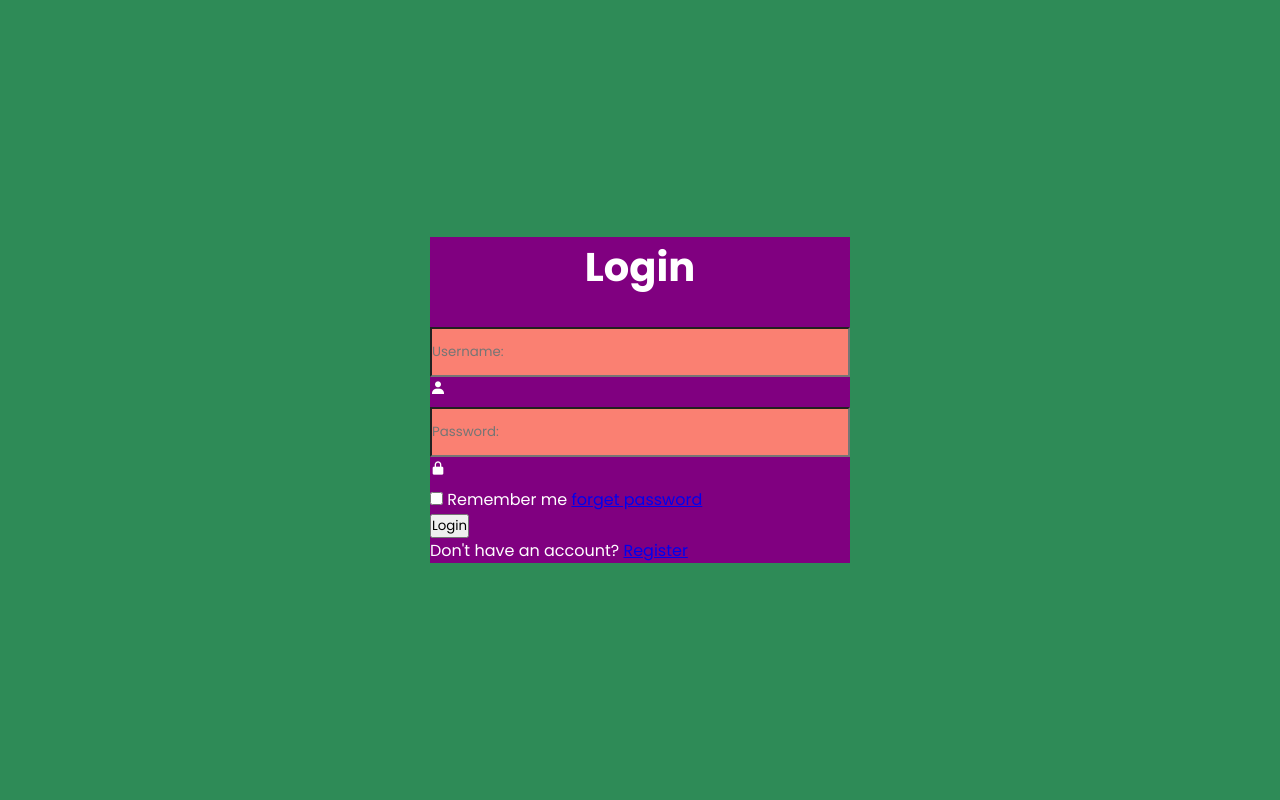
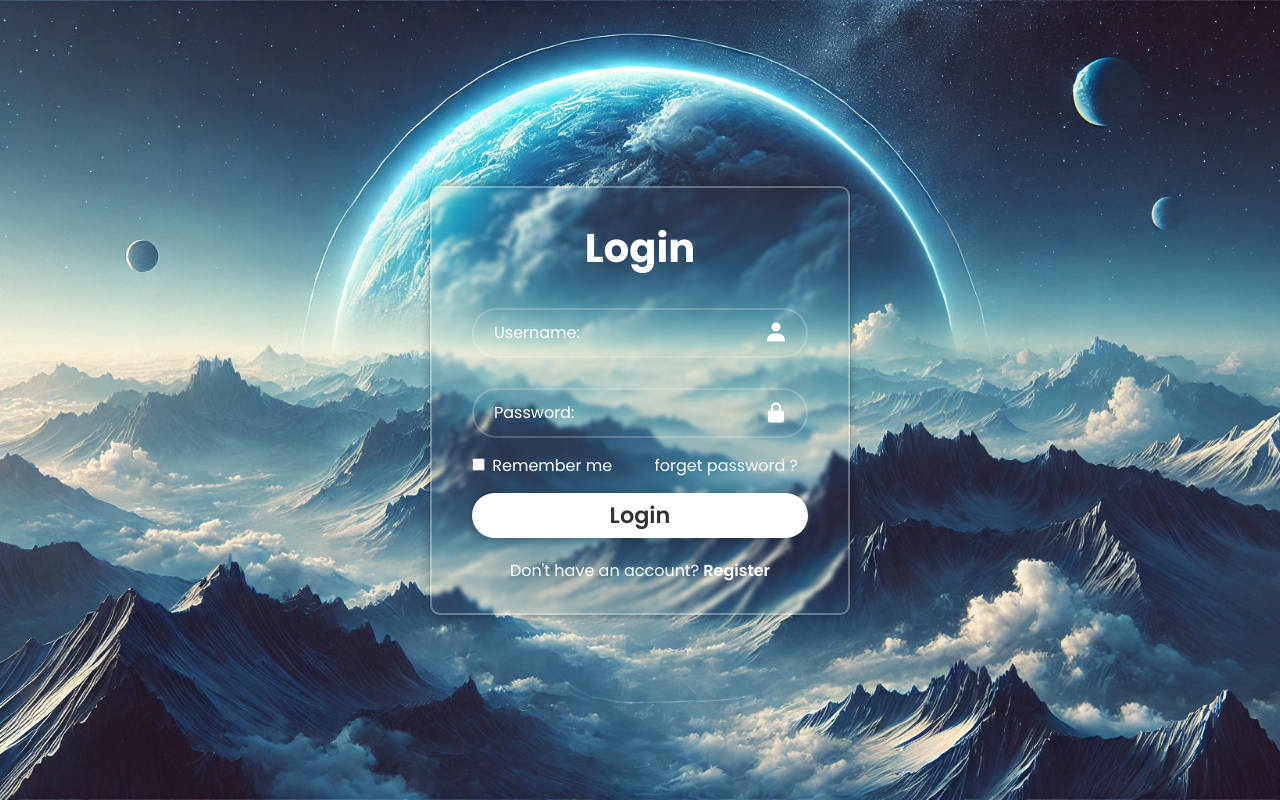
Before and after one commit to YoyoRahman/form-login.1, a plain HTML site: page index.html in a window 1280 px wide. Drawn offline with nearby package versions, Linux system fonts and the light colour scheme.

Commit message:
finish style css

```diff
--- a/index.html
+++ b/index.html
@@ -24,7 +24,7 @@
             </div>
             <div class="remember-forget">
                 <label><input type="checkbox"> Remember me</label>
-                <a href="#">forget password</a>
+                <a href="#">forget password ?</a>
             </div>
             <button type="submit" class="btn">Login</button>
 
--- a/style.css
+++ b/style.css
@@ -1,6 +1,6 @@
+@import url('https://fonts.googleapis.com/css2?family=JetBrains+Mono:ital,wght@0,100..800;1,100..800&family=Poppins:ital,wght@0,100;0,200;0,300;0,400;0,500;0,600;0,700;0,800;0,900;1,100;1,200;1,300;1,400;1,500;1,600;1,700;1,800;1,900&family=Space+Mono:ital,wght@0,400;0,700;1,400;1,700&display=swap');
 
-@import url('https://fonts.googleapis.com/css2?family=JetBrains+Mono:ital,wght@0,100..800;1,100..800&family=Poppins:ital,wght@0,100;0,200;0,300;0,400;0,500;0,600;0,700;0,800;0,900;1,100;1,200;1,300;1,400;1,500;1,600;1,700;1,800;1,900&family=Space+Mono:ital,wght@0,400;0,700;1,400;1,700&display=swap');
-*{
+* {
     margin: 0;
     padding: 0;
     box-sizing: border-box;
@@ -8,39 +8,133 @@
 }
 
 
-body{
+body {
     display: flex;
     justify-content: center;
     align-items: center;
     min-height: 100vh;
-    background: seagreen;
+
+    background: url(BG-blue.webp) no-repeat;
+    background-size: cover;
+    background-position: center;
 }
 
 
-.wrapper{
+.wrapper {
     width: 420px;
-    background: purple;
+    background: transparent;
     color: #fff;
+    border-radius: 10px;
+    padding: 30px 40px;
+    border: 2px solid rgba(255, 255, 255, .3);
+    backdrop-filter: blur(2px);
+    box-shadow: 0 0 10px rgba(0, 0, 0, .3);
 }
 
 
-.wrapper h1{
+.wrapper h1 {
     font-size: 2.5rem;
     text-align: center;
 }
 
 
-.wrapper .input-box{
+.wrapper .input-box {
+    position: relative;
     width: 100%;
     height: 50px;
-    background: salmon;
     margin: 30px 0px;
 
 }
 
 
-.input-box input{
-width: 100%;
-height: 100%;
-background: transparent;
+.input-box input {
+    width: 100%;
+    height: 100%;
+    background: transparent;
+    border: none;
+    outline: none;
+    border: 2px solid rgba(255, 255, 255, .2);
+    border-radius: 40px;
+    font-size: 1rem;
+    padding: 20px 50px 20px 20px;
+
 }
+
+
+
+.input-box input::placeholder {
+    color: #fff;
+}
+
+
+.input-box i {
+    position: absolute;
+    right: 20px;
+    top: 50%;
+    transform: translateY(-50%);
+    font-size: 1.5rem;
+
+}
+
+
+.wrapper .remember-forget {
+    display: flex;
+    justify-content: space-between;
+    font-size: 1rem;
+    margin: -15px 0 15px;
+}
+
+
+.remember-forget label input {
+    accent-color: #FFF;
+    margin-right: 3px;
+}
+
+
+.remember-forget a {
+    color: #fff;
+    text-decoration: none;
+    margin-right: 10px;
+}
+
+.remember-forget a:hover {
+    text-decoration: underline;
+
+}
+
+
+.wrapper .btn {
+    width: 100%;
+    height: 45px;
+    background: #fff;
+    border: none;
+    outline: none;
+    border-radius: 40px;
+    box-shadow: 0 0 10px rgba(0, 0, 0, .3);
+    cursor: pointer;
+    font-size: 1.4rem;
+    color: #333;
+    font-weight: 600;
+}
+
+
+.wrapper .register-link {
+    font-size: 1rem;
+    text-align: center;
+    margin-top: 20px;
+
+}
+
+
+.register-link p a {
+    color: #fff;
+    text-decoration: none;
+    font-weight: 600;
+
+
+}
+
+
+.register-link p a:hover {
+    text-decoration: underline;
+}
```
Also changed, not shown: BG-blue.webp (added).
